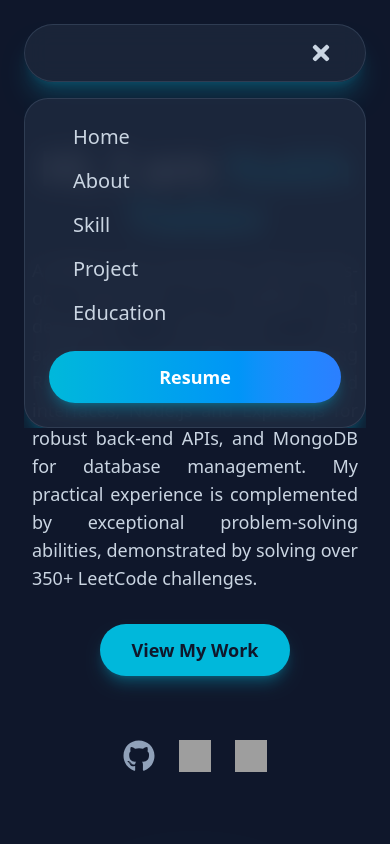
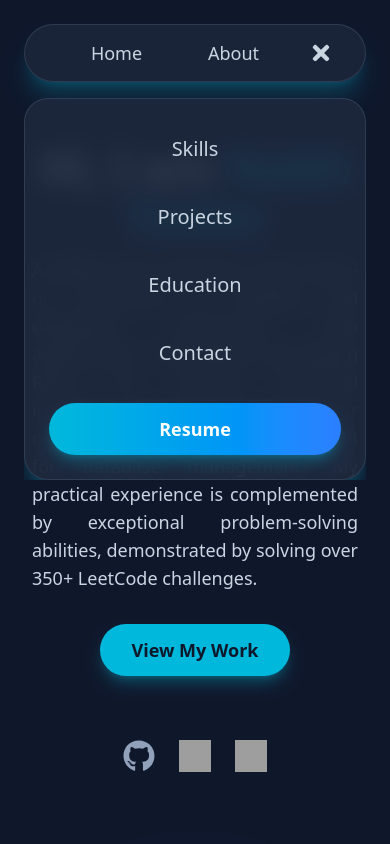
Before and after one commit to Nabhyadav6829/Portfolio, a React (Vite) app: page / in a window 390 px wide. Both pictures are taken after a click on the button 321 px from the left and 53 px from the top of the page. Shown: the top 844 px of the page. Built offline with nearby package versions, Linux system fonts and the light colour scheme; grey boxes are pictures that could not be loaded.

Commit message:
Update Navbar.jsx

```diff
--- a/src/components/Navbar.jsx
+++ b/src/components/Navbar.jsx
@@ -1,150 +1,141 @@
-import React, { useState } from 'react';
-import { FaBars, FaTimes } from 'react-icons/fa';
+import React, { useState, useEffect } from "react";
+import { FaBars, FaTimes } from "react-icons/fa";
+
+// All links
+const navLinks = [
+  { href: "#home", title: "Home" },
+  { href: "#about", title: "About" },
+  { href: "#skills", title: "Skills" },
+  { href: "#projects", title: "Projects" },
+  { href: "#education", title: "Education" },
+  { href: "#contact", title: "Contact" },
+];
 
 const Navbar = () => {
   const [isMobileMenuOpen, setIsMobileMenuOpen] = useState(false);
+  const [windowWidth, setWindowWidth] = useState(window.innerWidth);
 
-  const toggleMobileMenu = () => {
-    setIsMobileMenuOpen(!isMobileMenuOpen);
-  };
+  const toggleMobileMenu = () => setIsMobileMenuOpen(!isMobileMenuOpen);
+
+  // Track window resize
+  useEffect(() => {
+    const handleResize = () => setWindowWidth(window.innerWidth);
+    window.addEventListener("resize", handleResize);
+    return () => window.removeEventListener("resize", handleResize);
+  }, []);
+
+  // Responsive link logic
+  let visibleLinks = [];
+  if (windowWidth > 800) {
+    visibleLinks = navLinks; // All links
+  } else if (windowWidth > 700) {
+    visibleLinks = navLinks.filter((link) =>
+      ["#home", "#about", "#skills", "#projects", "#education"].includes(link.href)
+    );
+  } else if (windowWidth > 500) {
+    visibleLinks = navLinks.filter((link) =>
+      ["#home", "#about", "#skills", "#projects"].includes(link.href)
+    );
+  } else if (windowWidth > 480) {
+    visibleLinks = navLinks.filter((link) =>
+      ["#home", "#about", "#skills"].includes(link.href)
+    );
+  } else if (windowWidth > 398) {
+    visibleLinks = navLinks.filter((link) =>
+      ["#home", "#about", "#skills"].includes(link.href)
+    );
+  } else {
+    // 👇 398 se niche Skills bhi hamburger me
+    visibleLinks = navLinks.filter((link) => ["#home", "#about"].includes(link.href));
+  }
+
+  // Jo visible nahi hain wo hamburger me jayenge
+  const hiddenLinks = navLinks.filter((link) => !visibleLinks.includes(link));
+
+  const renderNavLinks = (links, isMobile = false) =>
+    links.map((link) => (
+      <div key={link.href} className={`relative group ${isMobile ? "w-full" : ""}`}>
+        <a
+          href={link.href}
+          className={`text-slate-300 hover:text-cyan-400 transition-colors duration-300 z-10 relative ${
+            isMobile
+              ? "text-xl py-3 px-6 rounded-full w-full text-center block"
+              : "text-lg px-6 py-3"
+          }`}
+          onClick={isMobile ? toggleMobileMenu : undefined}
+        >
+          {link.title}
+        </a>
+        <div className="absolute left-1/2 top-1/2 -translate-x-1/2 -translate-y-1/2 bg-cyan-500/20 rounded-full scale-0 group-hover:scale-100 transition-transform duration-300 z-0 w-24 h-12"></div>
+      </div>
+    ));
 
   return (
     <nav className="fixed top-0 left-0 right-0 z-10">
-      {/* Center container only */}
       <div className="max-w-6xl mx-auto px-6 py-6">
-        {/* Circular container - only this part visible */}
         <div className="bg-slate-800/80 backdrop-blur-md rounded-full border border-slate-600/50 shadow-xl shadow-cyan-500/20">
           <div className="flex items-center justify-between h-14 px-6">
-            {/* Desktop Navigation Links and Resume Button */}
+            {/* Visible Links */}
             <div className="flex items-center justify-between w-full">
-              <div className="hidden md:flex justify-evenly w-full">
-                <div className="relative group">
-                  <a href="#home" className="text-slate-300 text-lg hover:text-cyan-400 transition-colors duration-300 hover:scale-105 z-10 relative px-6 py-3">
-                    Home
-                  </a>
-                  <div className="absolute left-1/2 top-1/2 -translate-x-1/2 -translate-y-1/2 bg-cyan-500/20 rounded-full scale-0 group-hover:scale-100 transition-transform duration-300 z-0 w-24 h-12"></div>
+              <div className="flex justify-evenly w-full">
+                {renderNavLinks(visibleLinks)}
               </div>
-                <div className="relative group">
-                  <a href="#about" className="text-slate-300 text-lg hover:text-cyan-400 transition-colors duration-300 hover:scale-105 z-10 relative px-6 py-3">
-                    About
-                  </a>
-                  <div className="absolute left-1/2 top-1/2 -translate-x-1/2 -translate-y-1/2 bg-cyan-500/20 rounded-full scale-0 group-hover:scale-100 transition-transform duration-300 z-0 w-24 h-12"></div>
-                </div>
-                <div className="relative group">
-                  <a href="#skills" className="text-slate-300 text-lg hover:text-cyan-400 transition-colors duration-300 hover:scale-105 z-10 relative px-6 py-3">
-                    Skills
-                  </a>
-                  <div className="absolute left-1/2 top-1/2 -translate-x-1/2 -translate-y-1/2 bg-cyan-500/20 rounded-full scale-0 group-hover:scale-100 transition-transform duration-300 z-0 w-24 h-12"></div>
-                </div>
-                <div className="relative group">
-                  <a href="#projects" className="text-slate-300 text-lg hover:text-cyan-400 transition-colors duration-300 hover:scale-105 z-10 relative px-6 py-3">
-                    Projects
-                  </a>
-                  <div className="absolute left-1/2 top-1/2 -translate-x-1/2 -translate-y-1/2 bg-cyan-500/20 rounded-full scale-0 group-hover:scale-100 transition-transform duration-300 z-0 w-24 h-12"></div>
-                </div>
-                <div className="relative group">
-                  <a href="#education" className="text-slate-300 text-lg hover:text-cyan-400 transition-colors duration-300 hover:scale-105 z-10 relative px-6 py-3">
-                    Education
-                  </a>
-                  <div className="absolute left-1/2 top-1/2 -translate-x-1/2 -translate-y-1/2 bg-cyan-500/20 rounded-full scale-0 group-hover:scale-100 transition-transform duration-300 z-0 w-24 h-12"></div>
-                </div>
-                <div className="relative group">
-                  <a href="#contact" className="text-slate-300 text-lg hover:text-cyan-400 transition-colors duration-300 hover:scale-105 z-10 relative px-6 py-3">
-                    Contact
-                  </a>
-                  <div className="absolute left-1/2 top-1/2 -translate-x-1/2 -translate-y-1/2 bg-cyan-500/20 rounded-full scale-0 group-hover:scale-100 transition-transform duration-300 z-0 w-24 h-12"></div>
-                </div>
-              </div>
-
-              {/* Resume Button */}
+              {windowWidth > 805 && (
                 <a
                   href="/resume.pdf"
                   target="_blank"
                   rel="noopener noreferrer"
-  className="hidden md:inline-block bg-gradient-to-r from-cyan-500 to-blue-500 text-white font-bold py-2 px-5 rounded-full text-sm hover:from-cyan-400 hover:to-blue-400 transition-all duration-300 transform hover:scale-105 shadow-lg shadow-cyan-500/30"
+                  className="bg-gradient-to-r from-cyan-500 to-blue-500 text-white font-bold py-2 px-5 rounded-full text-sm hover:from-cyan-400 hover:to-blue-400 transition-all duration-300 transform hover:scale-105 shadow-lg shadow-cyan-500/30 whitespace-nowrap"
                 >
                   Resume
                 </a>
-
+              )}
             </div>
 
-            {/* Mobile Menu Button */}
-            <div className="md:hidden">
+            {/* Hamburger only if kuch hidden hai OR resume hidden hai */}
+            {(hiddenLinks.length > 0 || windowWidth <= 805) && (
+              <div className="flex-grow flex justify-end">
                 <button
                   onClick={toggleMobileMenu}
                   className="text-slate-300 hover:text-cyan-400 transition-colors duration-300 p-2 rounded-full hover:bg-slate-700/50"
+                  aria-label="Toggle mobile menu"
                 >
                   {isMobileMenuOpen ? <FaTimes size={24} /> : <FaBars size={24} />}
                 </button>
               </div>
+            )}
           </div>
         </div>
 
         {/* Mobile Menu */}
         <div
-          className={`md:hidden overflow-hidden transition-all duration-500 ease-in-out mt-4 ${
-            isMobileMenuOpen ? 'max-h-96 opacity-100' : 'max-h-0 opacity-0'
+          className={`overflow-hidden transition-all duration-500 ease-in-out mt-4 ${
+            isMobileMenuOpen ? "max-h-96 opacity-100" : "max-h-0 opacity-0"
           }`}
         >
           <div className="bg-slate-800/90 backdrop-blur-md rounded-3xl border border-slate-600/50 shadow-xl shadow-cyan-500/20">
             <div className="flex flex-col items-center space-y-4 py-6 px-6">
-              <div className="relative group w-full">
+              {renderNavLinks(hiddenLinks, true)}
+
+              {/* Resume only in hamburger if width <= 805 */}
+              {/* {windowWidth <= 805 && (
                 <a
-                  href="#home"
-                  className="text-slate-300 text-xl hover:text-cyan-400 transition-colors duration-300 py-3 px-6 rounded-full w-full text-center z-10 relative"
-                  onClick={toggleMobileMenu}
-                >
-                  Home
-                </a>
-                <div className="absolute left-1/2 top-1/2 -translate-x-1/2 -translate-y-1/2 bg-cyan-500/20 rounded-full scale-0 group-hover:scale-100 transition-transform duration-300 z-0 w-24 h-12"></div>
-              </div>
-              <div className="relative group w-full">
-                <a
-                  href="#about"
-                  className="text-slate-300 text-xl hover:text-cyan-400 transition-colors duration-300 py-3 px-6 rounded-full w-full text-center z-10 relative"
-                  onClick={toggleMobileMenu}
-                >
-                  About
-                </a>
-                <div className="absolute left-1/2 top-1/2 -translate-x-1/2 -translate-y-1/2 bg-cyan-500/20 rounded-full scale-0 group-hover:scale-100 transition-transform duration-300 z-0 w-24 h-12"></div>
-              </div>
-              <div className="relative group w-full">
-                <a
-                  href="#skill"
-                  className="text-slate-300 text-xl hover:text-cyan-400 transition-colors duration-300 py-3 px-6 rounded-full w-full text-center z-10 relative"
-                  onClick={toggleMobileMenu}
-                >
-                  Skill
-                </a>
-                <div className="absolute left-1/2 top-1/2 -translate-x-1/2 -translate-y-1/2 bg-cyan-500/20 rounded-full scale-0 group-hover:scale-100 transition-transform duration-300 z-0 w-24 h-12"></div>
-              </div>
-              <div className="relative group w-full">
-                <a
-                  href="#project"
-                  className="text-slate-300 text-xl hover:text-cyan-400 transition-colors duration-300 py-3 px-6 rounded-full w-full text-center z-10 relative"
-                  onClick={toggleMobileMenu}
-                >
-                  Project
-                </a>
-                <div className="absolute left-1/2 top-1/2 -translate-x-1/2 -translate-y-1/2 bg-cyan-500/20 rounded-full scale-0 group-hover:scale-100 transition-transform duration-300 z-0 w-30 h-12"></div>
-              </div>
-              <div className="relative group w-full">
-                <a
-                  href="#education"
-                  className="text-slate-300 text-xl hover:text-cyan-400 transition-colors duration-300 py-3 px-6 rounded-full w-full text-center z-10 relative"
-                  onClick={toggleMobileMenu}
-                >
-                  Education
-                </a>
-                <div className="absolute left-1/2 top-1/2 -translate-x-1/2 -translate-y-1/2 bg-cyan-500/20 rounded-full scale-0 group-hover:scale-100 transition-transform duration-300 z-0 w-30 h-12"></div>
-              </div>
-              <a
-                href="#resume"
+                  href="/resume.pdf"
+                  target="_blank"
+                  rel="noopener noreferrer"
                   className="w-full text-center bg-gradient-to-r from-cyan-500 to-blue-500 text-white font-bold py-3 px-6 rounded-full text-lg hover:from-cyan-400 hover:to-blue-400 transition-all duration-300 transform hover:scale-105 shadow-lg shadow-cyan-500/30 mt-2"
                   onClick={toggleMobileMenu}
                 >
                   Resume
                 </a>
+              )} */}
+              {windowWidth <= 805 && (
+  <span
+    className="w-full text-center bg-gradient-to-r from-cyan-500 to-blue-500 text-white font-bold py-3 px-6 rounded-full text-lg shadow-lg shadow-cyan-500/30 mt-2"
+  >
+    Resume
+  </span>
+)}
             </div>
           </div>
         </div>
```
Lines whose indentation alone changed are shown as unchanged.
